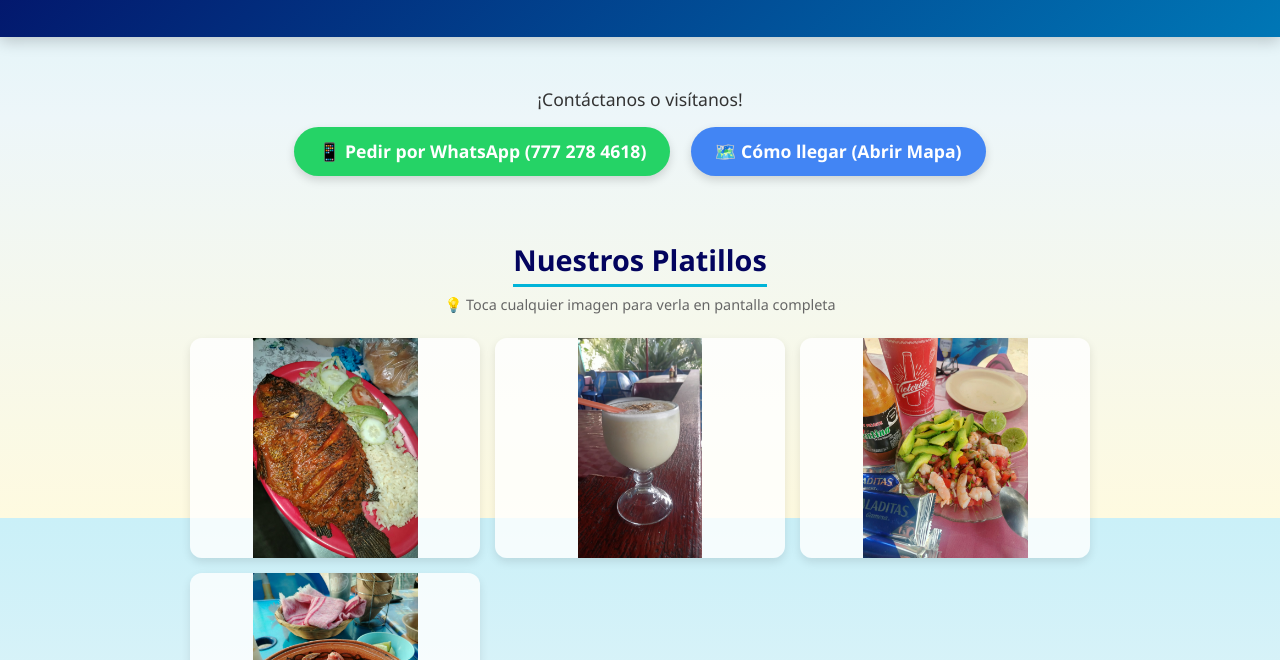
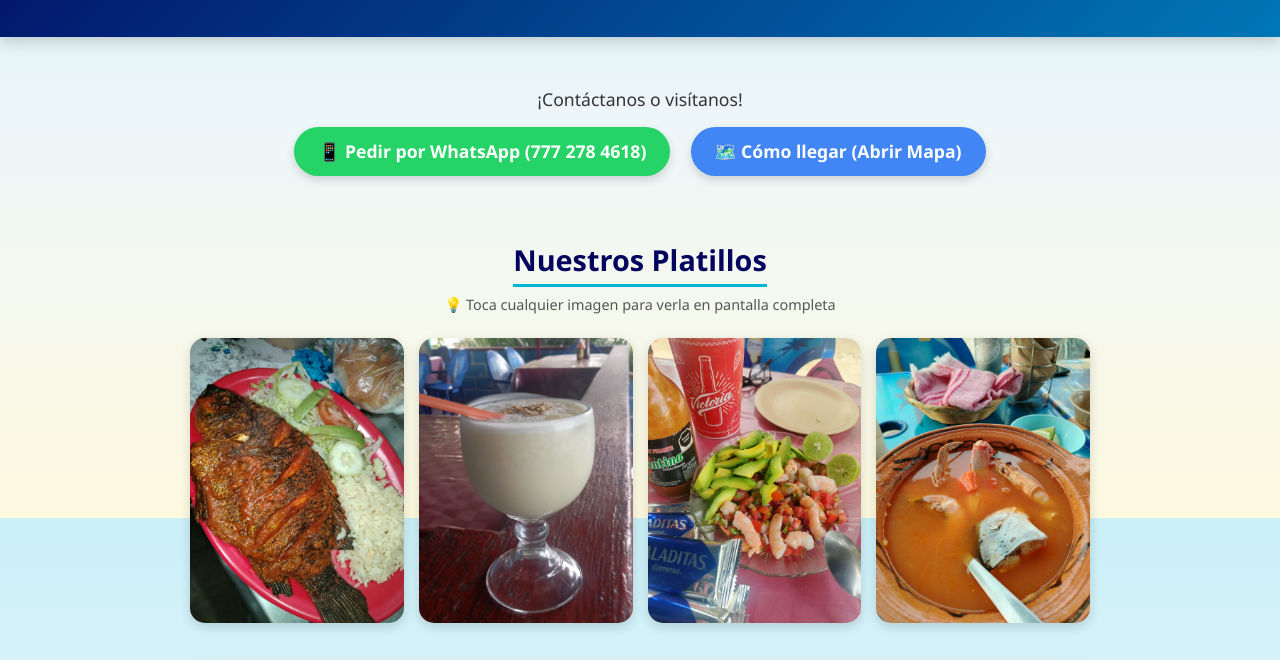
Before and after one commit to Doble-Alfa/la-jaiba-de-acapulco, a plain HTML site: page index.html in a window 1280 px wide. Shown: the part 282-942 px from the top of the page. Drawn offline with Linux system fonts and the light colour scheme.

Commit message:
cambian imagenes

```diff
--- a/index.html
+++ b/index.html
@@ -89,32 +89,32 @@
         .map-btn:hover {
             background-color: #3367d6;
         }
-        /* Galería con imágenes completas sin recortar */
+        /* Galería adaptada a fotos verticales */
         .gallery-subtitle {
             font-size: 0.9rem;
-            color: #666;
+            color: #555;
             margin-top: -1rem;
             margin-bottom: 1.5rem;
         }
         .gallery {
             display: grid;
-            grid-template-columns: repeat(auto-fit, minmax(220px, 1fr));
+            grid-template-columns: repeat(auto-fit, minmax(160px, 1fr)); /* Columnas más estilizadas */
             gap: 15px;
             margin: 1.5rem 0 2.5rem;
         }
         .gallery img {
             width: 100%;
-            height: 220px;
-            object-fit: contain; /* Muestra la imagen completa sin recortar nada */
-            background-color: rgba(255, 255, 255, 0.8);
-            border-radius: 12px;
-            box-shadow: 0 4px 10px rgba(0,0,0,0.1);
+            height: auto;
+            aspect-ratio: 3 / 4; /* Proporción ideal para fotos verticales */
+            object-fit: cover; /* Se llena completo luciendo uniforme */
+            border-radius: 15px;
+            box-shadow: 0 4px 12px rgba(0, 0, 0, 0.15);
             cursor: pointer;
-            transition: transform 0.3s, box-shadow 0.3s;
+            transition: transform 0.3s ease, box-shadow 0.3s ease;
         }
         .gallery img:hover {
-            transform: scale(1.02);
-            box-shadow: 0 8px 18px rgba(0,0,0,0.18);
+            transform: scale(1.03);
+            box-shadow: 0 8px 20px rgba(0, 0, 0, 0.25);
         }
         /* Modal / Visualizador de fotos */
         .modal {
```
